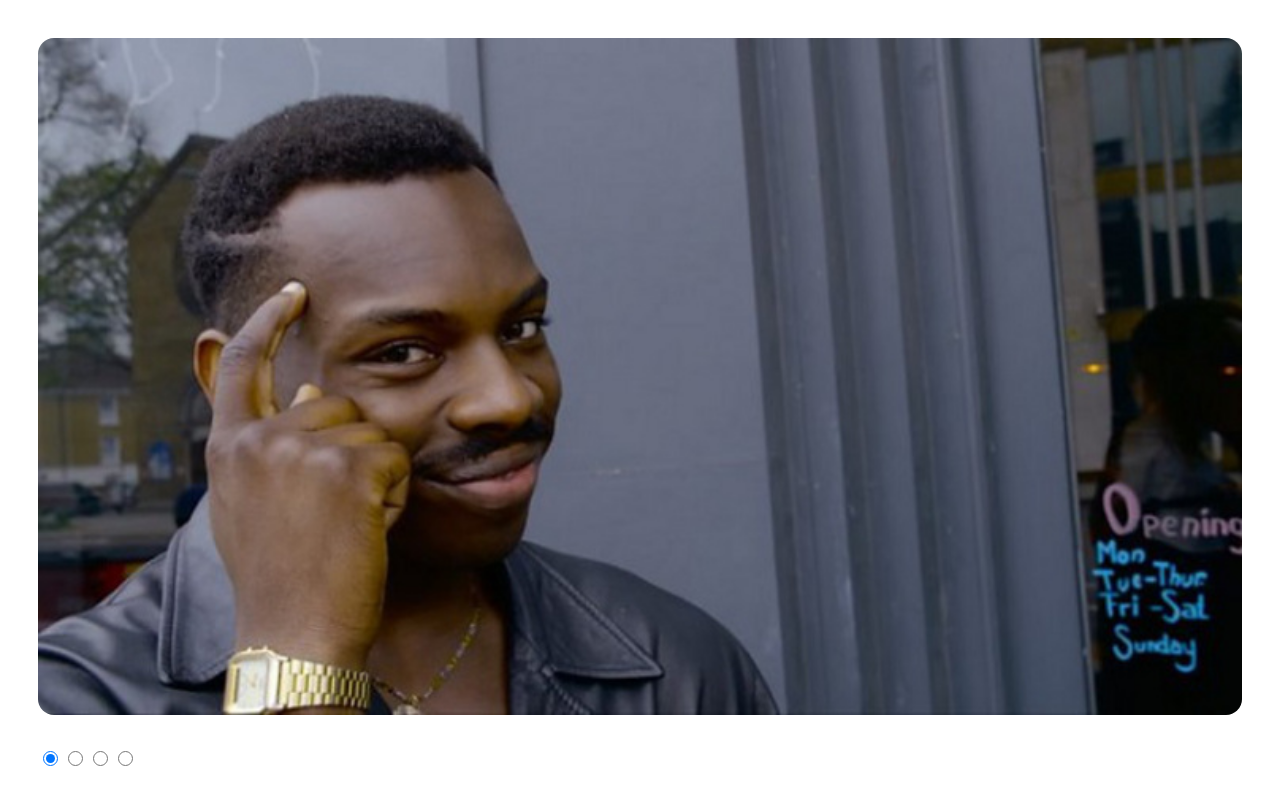
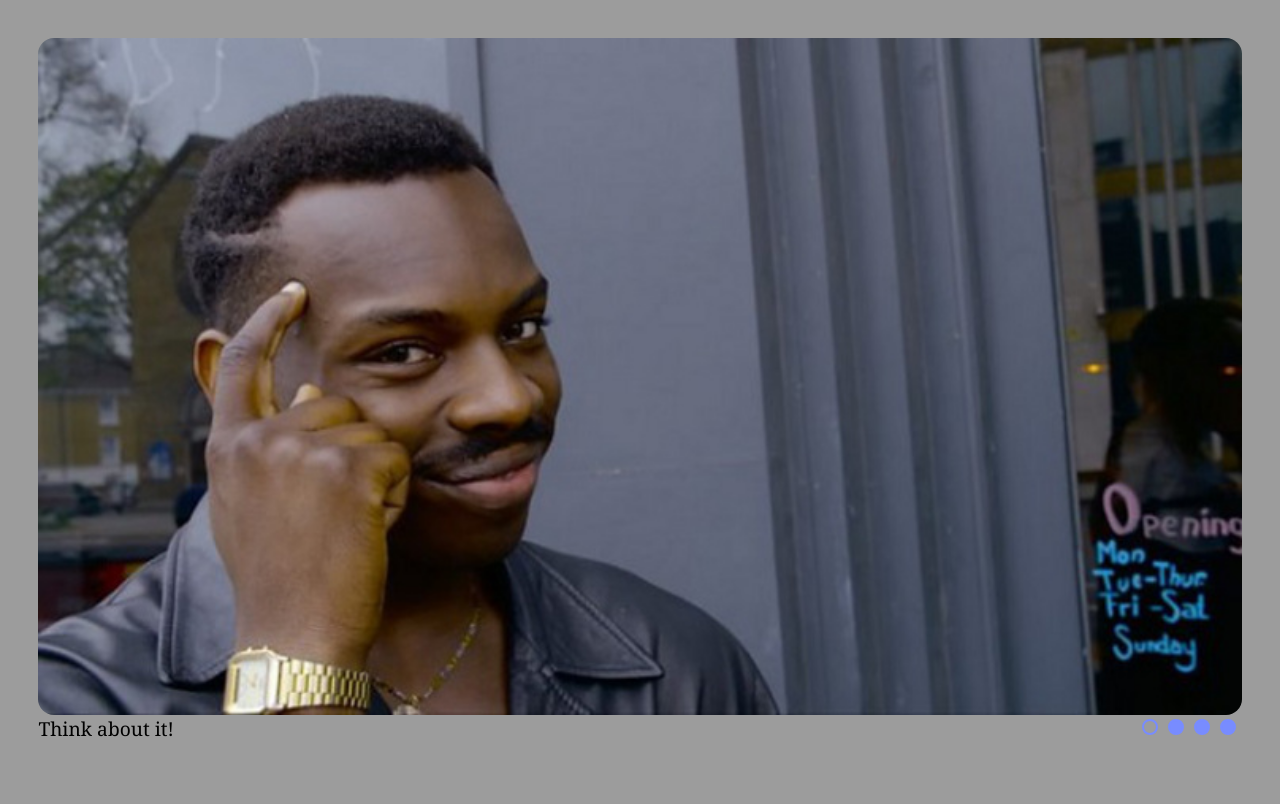
Before and after one commit to ilyha1003/cssMemeSlider, a plain HTML site: page cssMemeSlider/index.html in a window 1280 px wide. Drawn offline with Linux system fonts and the light colour scheme.

Commit message:
feat: main application logic is done (Sun, Sep 15, 2024 1:09:33 PM)

```diff
--- a/cssMemeSlider/index.html
+++ b/cssMemeSlider/index.html
@@ -9,12 +9,11 @@
 </head>
 <body>
     <div class="slider-container">
-        <div class="slider-radio">
-            <input type="radio" class="radio-button" name="slider" value="1" checked>
-            <input type="radio" class="radio-button" name="slider" value="2">
-            <input type="radio" class="radio-button" name="slider" value="3">
-            <input type="radio" class="radio-button" name="slider" value="4">
-        </div>
+        <input type="radio" name="rad" id="rad1" checked>
+        <input type="radio" name="rad" id="rad2">
+        <input type="radio" name="rad" id="rad3">
+        <input type="radio" name="rad" id="rad4">
+
         <ul class="slider-wrapper">
             <li class="slide">
                 <img src="./src/img/42b470c54225caa78f416fe075eb2ecc_250x0_650.365.0.0.jpg" alt="photo">
@@ -29,6 +28,32 @@
                 <img src="./src/img/смех-джеймсона.jpg" alt="photo">
             </li>
         </ul>
+
+        <div class="control">
+            <ul class="slider-description-wrapper">
+                <li class="decsription-slide first-span">Think about it!</li>
+                <li class="decsription-slide">I'm coming for you!</li>
+                <li class="decsription-slide">Strength, confidence, originality!</li>
+                <li class="decsription-slide">When a woman doesn't understand why 40 + 40 = 80</li>
+            </ul>
+
+            <div class="pagination">
+                <label for="rad1" class="pagination-circle">
+                    <span class="pagination-circle-button"></span>
+                </label>
+                <label for="rad2" class="pagination-circle">
+                    <span class="pagination-circle-button"></span>
+                </label>
+                <label for="rad3" class="pagination-circle">
+                    <span class="pagination-circle-button"></span>
+                </label>
+                <label for="rad4" class="pagination-circle">
+                    <span class="pagination-circle-button"></span>
+                </label>
+            </div>
+        </div>
+
+
     </div>
 </body>
 </html>
--- a/cssMemeSlider/src/styles/style.css
+++ b/cssMemeSlider/src/styles/style.css
@@ -1,3 +1,51 @@
+body {
+    background-color: #646464a2;
+}
+
+input {
+    visibility: hidden;
+    position: absolute;
+}
+
+label span {
+    display: block;
+}
+
+.control {
+    display: flex;
+}
+
+.pagination {
+    display: flex;
+    cursor: pointer;
+    width: 7rem;
+    padding: 0.25rem;
+    margin: 0 0;
+}
+
+.pagination-circle {
+    height: 2.25rem;
+    width: 2.25rem;
+    cursor: pointer;
+    transition: all .4s ease;
+    display: flex;
+}
+
+.pagination-circle-button {
+    width: 1em;
+    height: 1em;
+    border-radius: 50%;
+    border: 0.15em solid rgb(120, 140, 255);
+    background-color: rgb(120, 140, 255);
+    cursor: pointer;
+    margin-left: 0.5rem;
+}
+
+.pagination-circle:hover .pagination-circle-button {
+    background: #fafafa;
+    border-color: #fafafa;
+}
+
 .slider-container {
     position: relative;
     width: 94%;
@@ -9,7 +57,7 @@
 
 .slider-wrapper {
     display: flex;
-    transition: transform 0.5s ease-in-out;
+    transition: all 0.5s ease-in-out;
 }
 
 .slide {
@@ -38,3 +86,60 @@
     margin: 0 5px;
     cursor: pointer;
 }
+
+.slider-description-wrapper {
+    width: 100%;
+    display: flex;
+    overflow: hidden;
+}
+
+.decsription-slide {
+    flex: 0 0 100%;
+    box-sizing: border-box;
+    display: flex;
+    overflow: hidden;
+    transition: all 0.5s ease-in-out;
+    font-family: Georgia, 'Times New Roman', Times, serif;
+    font-weight: 400;
+    font-size: 1.2em;
+}
+
+#rad1:checked~.control .pagination label:nth-of-type(1) .pagination-circle-button,
+#rad2:checked~.control .pagination label:nth-of-type(2) .pagination-circle-button,
+#rad3:checked~.control .pagination label:nth-of-type(3) .pagination-circle-button,
+#rad4:checked~.control .pagination label:nth-of-type(4) .pagination-circle-button {
+    background: none;
+}
+
+#rad1:checked~.slider-wrapper {
+    transform: translateX(0%);
+}
+
+#rad2:checked~.slider-wrapper {
+    transform: translateX(-100%);
+}
+
+#rad3:checked~.slider-wrapper {
+    transform: translateX(-200%);
+}
+
+#rad4:checked~.slider-wrapper {
+    transform: translateX(-300%);
+}
+
+
+#rad1:checked~.control .slider-description-wrapper .first-span{
+    margin-left: 0;
+}
+
+#rad2:checked~.control .slider-description-wrapper .first-span{
+    margin-left: -100%;
+}
+
+#rad3:checked~.control .slider-description-wrapper .first-span{
+    margin-left: -200%;
+}
+
+#rad4:checked~.control .slider-description-wrapper .first-span{
+    margin-left: -300%;
+}
```
